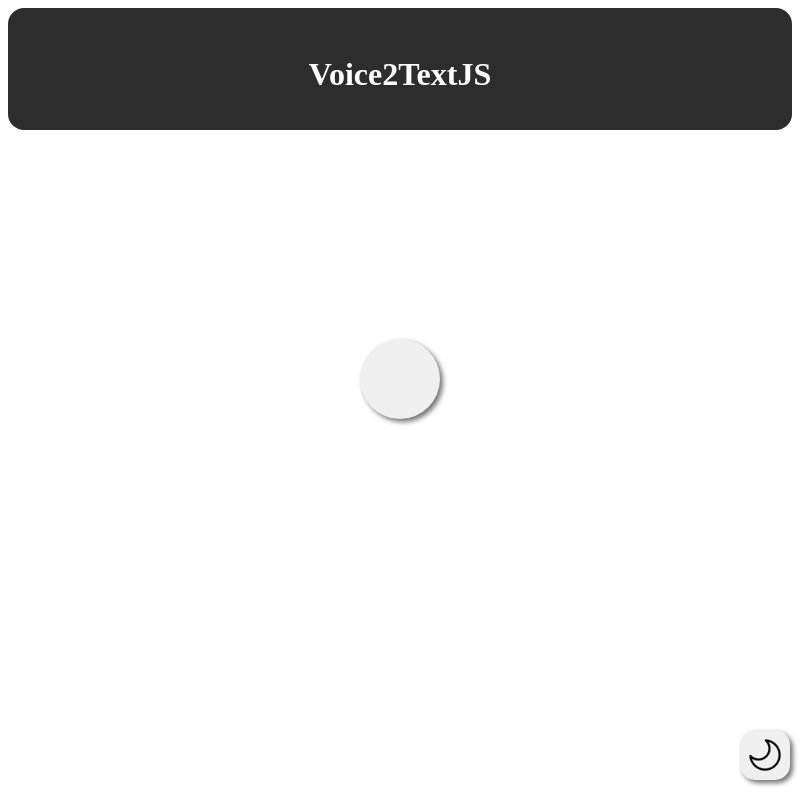
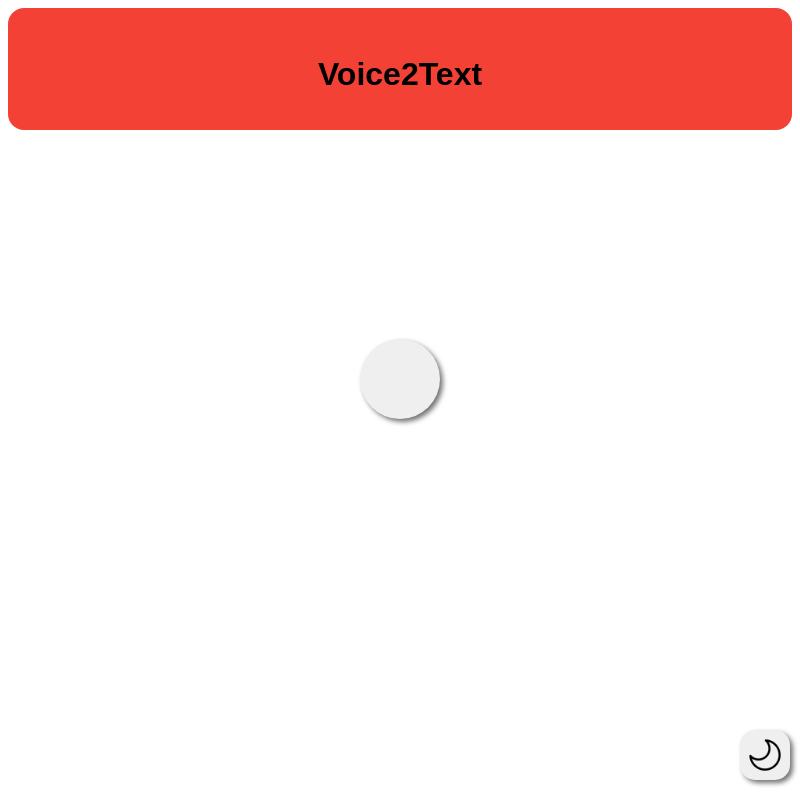
Before and after one commit to Davidpm02/Voice2TextJS_Electron, an Electron app: page renderer/index.html in a window 800 px wide. Both pictures are taken after a click on the button 765 px from the left and 755 px from the top of the page. Drawn offline with Linux system fonts and the light colour scheme.

Commit message:
Se han actualizado los estilos de los modos claro-oscuro.

```diff
--- a/renderer/index.html
+++ b/renderer/index.html
@@ -8,7 +8,7 @@
 </head>
 <body>
   <div class="header">
-    <h1 class="title">Voice2TextJS</h1>
+    <h1 class="title">Voice2Text</h1>
   </div>
 
   <div class="container">
--- a/renderer/styles/style.css
+++ b/renderer/styles/style.css
@@ -1,5 +1,6 @@
 body {
     background-color: #1e1e1e;
+    transition: background-color 0.3s ease-in-out, color 0.3s ease-in-out;
 }
 
 .title {
@@ -8,12 +9,15 @@ body {
     font-weight: bold;
     text-align: center;
     margin-top: 2rem;
+    transition: color 0.3s ease-in-out;
+    font-family: 'Poppins', sans-serif;
 }
 
 .header {
-    background-color: #2d2d2d;
+    background-color: #F49D96;
     padding: 1rem;
     border-radius: 1rem;
+    transition: background-color 0.3s ease-in-out, color 0.3s ease-in-out;
 }
 
 .container {
@@ -65,17 +69,30 @@ body {
     right: 10px;
 }
 
-
 /* Estilos para el modo claro */
 .light_mode {
     background-color: #fff;
     color: #000;
 }
 
+.light_mode .header {
+    background-color: #F34235;
+}
 
+.light_mode .title {
+    color: #000;
+}
 
 /* Estilos para el modo oscuro */
 .dark_mode {
     background-color: #1e1e1e;
     color: #fff;
 }
+
+.dark_mode .header {
+    background-color: #F49D96;
+}
+
+.dark_mode .title {
+    color: #fff;
+}
```
